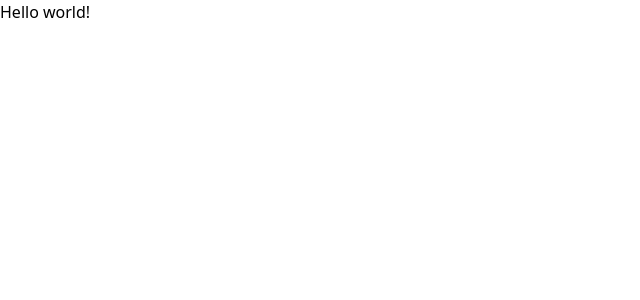
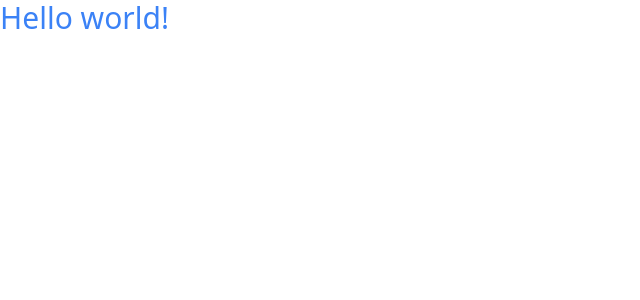
Before and after one commit to PacharaponFirst/samakran, a React (Vite) app: page / in a window 1280 px wide. Shown: the top 300 px of the page, without its empty margins (0-640 px from the left). Built offline with nearby package versions, Linux system fonts and the light colour scheme.

Commit message:
blue font

```diff
--- a/src/index.css
+++ b/src/index.css
@@ -1,3 +1,7 @@
 @tailwind base;
 @tailwind components;
 @tailwind utilities;
+
+h1 {
+  @apply text-3xl text-blue-500 ;
+}
```
